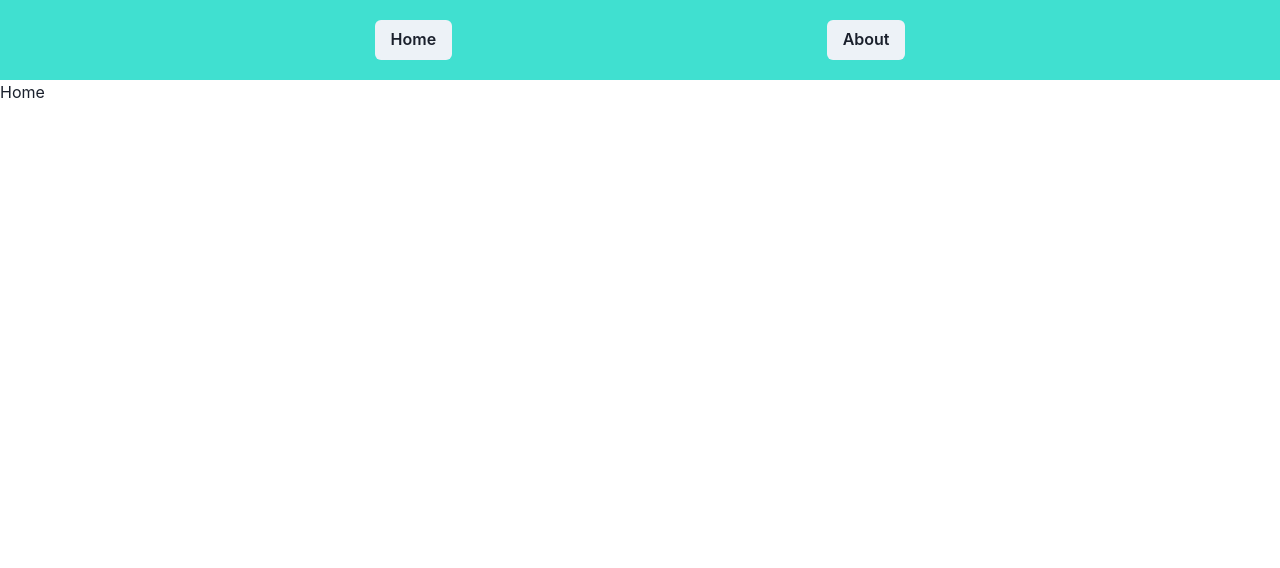
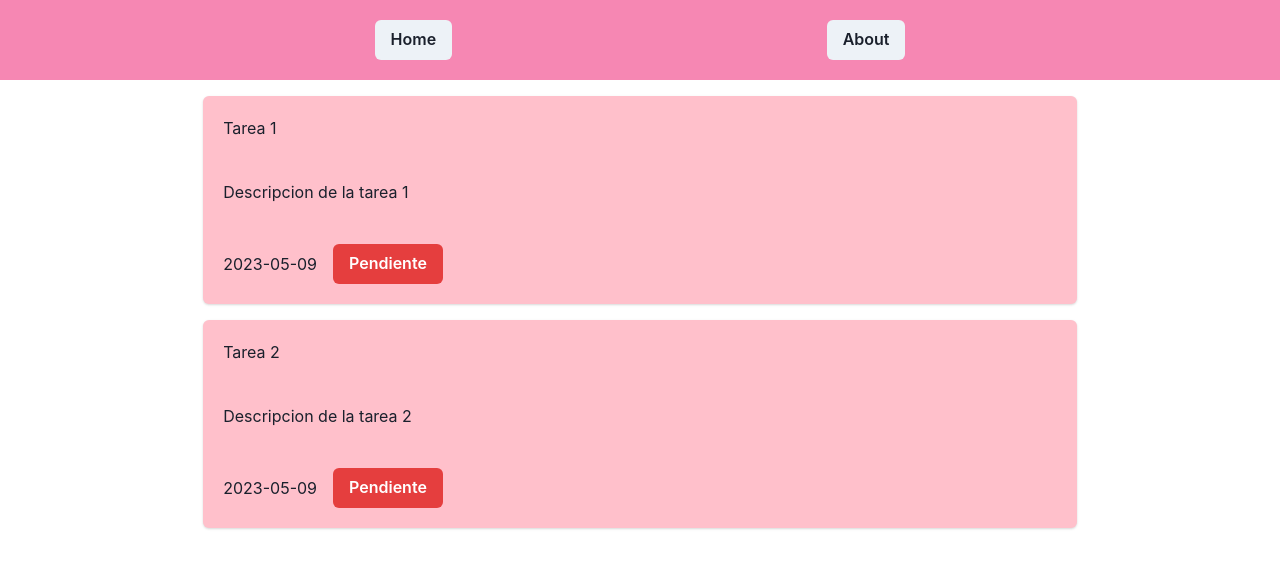
Before and after one commit to valpas312/MiaTarea, a React (Vite) app: page / in a window 1280 px wide. Shown: the top 568 px of the page. Built offline with nearby package versions, Linux system fonts and the light colour scheme; data requests are answered from the project's data file.

Commit message:
maquetando las tareas

```diff
--- /dev/null
+++ b/db.json
@@ -0,0 +1,17 @@
+{
+    "tareas" : [
+        {
+            "id" : 1,
+            "titulo" : "Tarea 1",
+            "descripcion" : "Descripcion de la tarea 1",
+            "fecha" : "2023-05-09",
+            "estado" : "Pendiente"
+        },{
+            "id" : 2,
+            "titulo" : "Tarea 2",
+            "descripcion" : "Descripcion de la tarea 2",
+            "fecha" : "2023-05-09",
+            "estado" : "Pendiente"
+        }
+    ]
+}
--- a/package.json
+++ b/package.json
@@ -7,18 +7,19 @@
     "dev": "vite",
     "build": "vite build",
     "lint": "eslint src --ext js,jsx --report-unused-disable-directives --max-warnings 0",
-    "preview": "vite preview"
+    "preview": "vite preview",
+    "server": "json-server --watch db.json --port 4000"
   },
   "dependencies": {
     "@chakra-ui/react": "^2.6.1",
     "@emotion/react": "^11.11.0",
     "@emotion/styled": "^11.11.0",
+    "@tanstack/react-query": "^4.29.5",
     "axios": "^1.4.0",
     "framer-motion": "^10.12.8",
     "json-server": "^0.17.3",
     "react": "^18.2.0",
     "react-dom": "^18.2.0",
-    "react-query": "^3.39.3",
     "react-router-dom": "^6.11.1"
   },
   "devDependencies": {
--- a/src/App.jsx
+++ b/src/App.jsx
@@ -1,10 +1,16 @@
 import { ChakraProvider } from "@chakra-ui/react"
 import Router from "./Router"
+import { QueryClient, QueryClientProvider } from '@tanstack/react-query'
 
 const App = () => {
+
+  const queryClient = new QueryClient()
+
   return (
     <ChakraProvider>
+      <QueryClientProvider client={queryClient}>
         <Router />
+      </QueryClientProvider>
     </ChakraProvider>
   )
 }
--- a/src/components/Nav.jsx
+++ b/src/components/Nav.jsx
@@ -3,7 +3,7 @@ import { Link } from "react-router-dom"
 
 const Nav = () => {
   return (
-    <Flex w="100%" alignItems="center" justifyContent="space-evenly" bg="turquoise" h="10vh" position="sticky" zIndex="999">
+    <Flex w="100%" alignItems="center" justifyContent="space-evenly" bg="pink.300" h="10vh" position="sticky" zIndex="999">
         <Button as={Link} to={"/"}>Home</Button>
         <Button as={Link} to={"/about"}>About</Button>
     </Flex>
--- /dev/null
+++ b/src/components/Tareas.jsx
@@ -0,0 +1,27 @@
+import Tarea from "./Tarea"
+import { useQuery } from "@tanstack/react-query"
+import { Box, Spinner } from "@chakra-ui/react"
+import { BASE_URL } from "../utils/BASE_URL"
+
+const Tareas = () => {
+
+    const { data, isLoading, isError, error } = useQuery({
+        queryKey: ['tareas'],
+        queryFn: () => fetch(`${BASE_URL}/tareas`).then((res) => res.json()),
+    });
+
+    console.log(data, isLoading, isError, error)
+  return (
+    <Box display="flex" flexDirection="column" alignItems="center" justifyContent="center" gap="1rem" p="1rem">
+        {
+            isLoading ? <Spinner /> : isError ? <p>{error.messagge}</p> : (
+                data.map((tarea) => (
+                    <Tarea key={tarea.id} {...tarea} />
+                ))
+            )
+        }
+    </Box>
+  )
+}
+
+export default Tareas
--- a/src/pages/Home.jsx
+++ b/src/pages/Home.jsx
@@ -1,7 +1,8 @@
+import Tareas from "../components/Tareas"
 
 const Home = () => {
   return (
-    <div>Home</div>
+    <Tareas />
   )
 }
 
--- /dev/null
+++ b/src/utils/BASE_URL.js
@@ -0,0 +1 @@
+export const BASE_URL = "http://localhost:4000"
```
Also changed, not shown: src/hooks/useAxios.jsx (added, +11 -0 lines), 1 other file (tests, documents, lock files or other folders).
